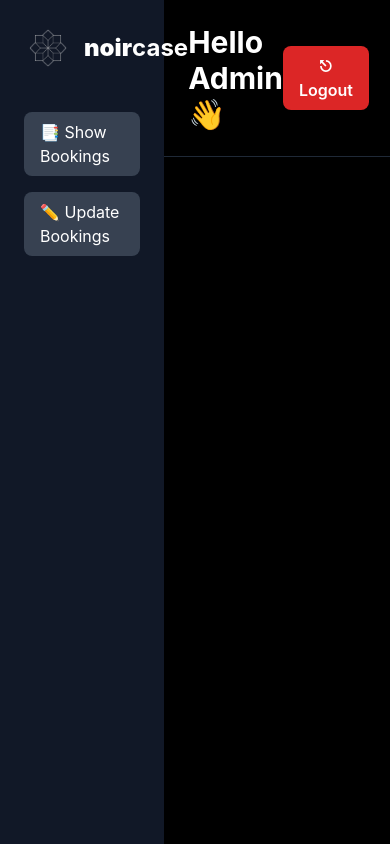
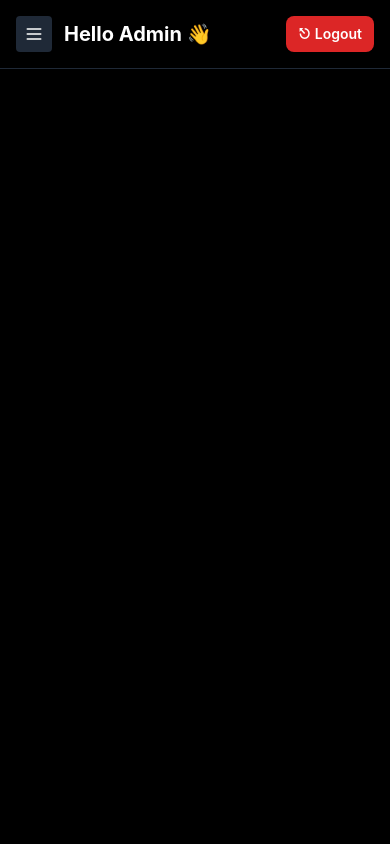
Before and after one commit to MuhammadBilalYousuf746/Noircase-Website, a React (Create React App) app: page /admin in a window 390 px wide. Built offline with nearby package versions, Linux system fonts and the light colour scheme; sample sign-in values are in the browser's storage.

Commit message:
📌 AdminDashboard: enhance layout and responsiveness

```diff
--- a/src/components/layout/AdminDashboard.jsx
+++ b/src/components/layout/AdminDashboard.jsx
@@ -1,7 +1,11 @@
 import { useNavigate, Outlet, Link } from "react-router-dom";
+import { useState } from "react";
+import { Menu, X } from "lucide-react"; // ✅ Mobile toggle icons
+import { motion, AnimatePresence } from "framer-motion"; // ✅ Animations
 
 export default function AdminDashboard() {
   const navigate = useNavigate();
+  const [sidebarOpen, setSidebarOpen] = useState(false);
 
   const handleLogout = () => {
     localStorage.removeItem("isLoggedIn");
@@ -12,10 +16,76 @@ export default function AdminDashboard() {
   };
 
   return (
-    <div className="min-h-screen flex bg-black text-white">
-      {/* ✅ Sidebar */}
-      <div className="w-64 bg-gray-900 flex flex-col p-6">
-        {/* Logo */}
+    <div className="min-h-screen flex bg-black text-white relative">
+      {/* ✅ Overlay with animation */}
+      <AnimatePresence>
+        {sidebarOpen && (
+          <motion.div
+            key="overlay"
+            initial={{ opacity: 0 }}
+            animate={{ opacity: 0.5 }}
+            exit={{ opacity: 0 }}
+            transition={{ duration: 0.3 }}
+            className="fixed inset-0 bg-black z-30 md:hidden"
+            onClick={() => setSidebarOpen(false)} // 👈 click overlay to close
+          />
+        )}
+      </AnimatePresence>
+
+      {/* ✅ Sidebar with animation */}
+      <AnimatePresence>
+        {sidebarOpen && (
+          <motion.div
+            key="sidebar"
+            initial={{ x: "-100%" }}
+            animate={{ x: 0 }}
+            exit={{ x: "-100%" }}
+            transition={{ duration: 0.3, ease: "easeInOut" }}
+            className="fixed inset-y-0 left-0 w-64 bg-gray-900 flex flex-col p-6 z-40 md:hidden"
+          >
+            {/* Logo + Close Button */}
+            <div className="flex items-center justify-between mb-10">
+              <div className="flex items-center gap-3">
+                <img
+                  src="/noircaselogo.png"
+                  alt="Logo"
+                  className="h-10 w-10 object-contain"
+                />
+                <h1 className="text-xl font-bold">
+                  <b>noir</b>case
+                </h1>
+              </div>
+              <button
+                className="p-2 rounded hover:bg-gray-700"
+                onClick={() => setSidebarOpen(false)}
+              >
+                <X size={20} />
+              </button>
+            </div>
+
+            {/* Navigation */}
+            <nav className="flex flex-col gap-4">
+              <Link
+                to="/admin/show-bookings"
+                className="px-4 py-2 rounded-lg bg-gray-700 hover:bg-gray-600 transition text-sm"
+                onClick={() => setSidebarOpen(false)}
+              >
+                📑 Show Bookings
+              </Link>
+              <Link
+                to="/admin/update-bookings"
+                className="px-4 py-2 rounded-lg bg-gray-700 hover:bg-gray-600 transition text-sm"
+                onClick={() => setSidebarOpen(false)}
+              >
+                ✏️ Update Bookings
+              </Link>
+            </nav>
+          </motion.div>
+        )}
+      </AnimatePresence>
+
+      {/* ✅ Desktop Sidebar (always visible) */}
+      <div className="hidden md:flex md:flex-col md:w-64 bg-gray-900 p-6">
         <div className="flex items-center gap-3 mb-10">
           <img
             src="/noircaselogo.png"
@@ -26,8 +96,6 @@ export default function AdminDashboard() {
             <b>noir</b>case
           </h1>
         </div>
-
-        {/* Navigation */}
         <nav className="flex flex-col gap-4">
           <Link
             to="/admin/show-bookings"
@@ -47,18 +115,28 @@ export default function AdminDashboard() {
       {/* ✅ Main Content */}
       <div className="flex-1 flex flex-col">
         {/* Header */}
-        <div className="flex justify-between items-center p-6 border-b border-gray-800">
-          <h2 className="text-3xl font-bold">Hello Admin 👋</h2>
+        <div className="flex justify-between items-center p-4 md:p-6 border-b border-gray-800">
+          <div className="flex items-center gap-3">
+            {/* Mobile Menu Button */}
+            <button
+              className="md:hidden p-2 rounded bg-gray-800 hover:bg-gray-700 transition"
+              onClick={() => setSidebarOpen(!sidebarOpen)}
+            >
+              {sidebarOpen ? <X size={20} /> : <Menu size={20} />}
+            </button>
+            <h2 className="text-xl md:text-3xl font-bold">Hello Admin 👋</h2>
+          </div>
+
           <button
             onClick={handleLogout}
-            className="px-4 py-2 rounded-lg bg-red-600 text-white font-semibold shadow-md hover:bg-red-700 transition"
+            className="px-3 md:px-4 py-2 rounded-lg bg-red-600 text-white text-sm md:text-base font-semibold shadow-md hover:bg-red-700 transition"
           >
             ⎋ Logout
           </button>
         </div>
 
         {/* ✅ Page Content (Nested Routing) */}
-        <div className="p-6">
+        <div className="p-4 md:p-6">
           <Outlet />
         </div>
       </div>
```
